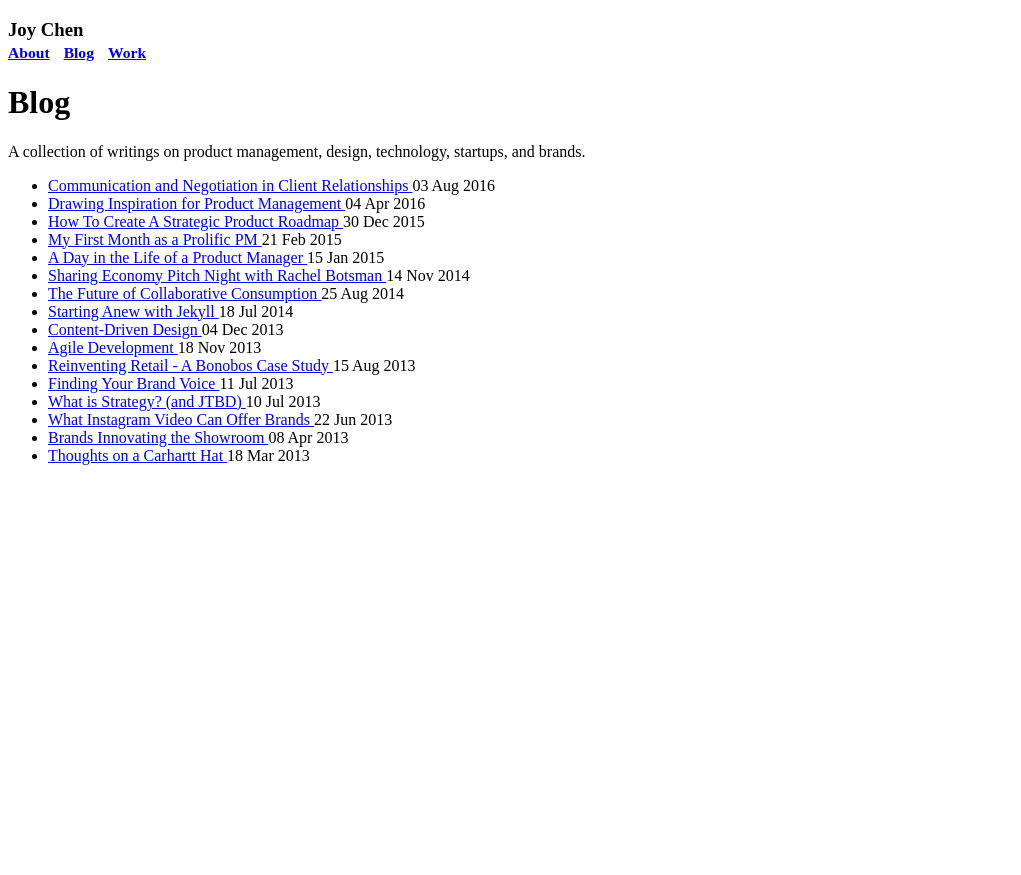
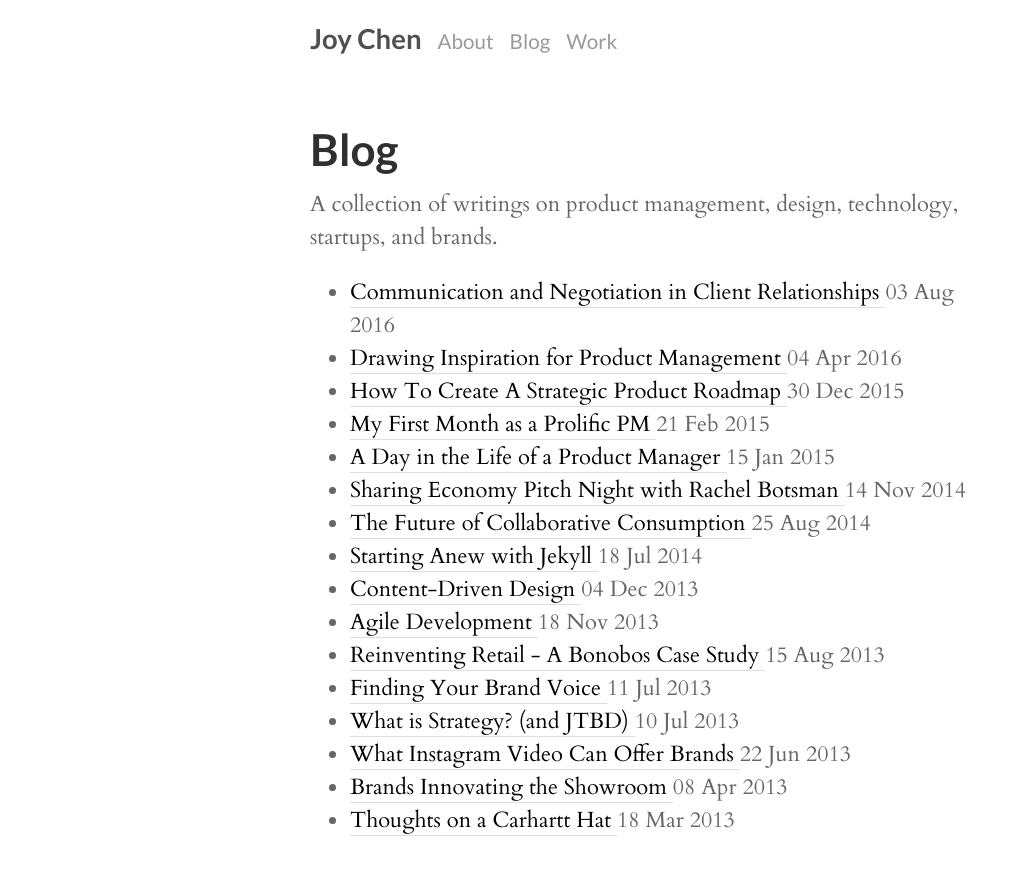
Before and after one commit to joyvchen/joyvchen.github.io, a Jekyll site: the page built from blog.md, in a window 1280 px wide. Shown: the top 875 px of the page, without its empty margins (0-1021 px from the left). Built offline with Jekyll 4.4.1, drawn with Linux system fonts in a browser that asks for light colours; nearby versions of some CDN libraries; some web fonts are replaced; library files that are not in the unit come from our copies.

Commit message:
base url fix

```diff
--- a/_config.yml
+++ b/_config.yml
@@ -10,7 +10,7 @@
 title:            Joy Chen
 tagline:          'The personal website of Joy Chen'
 url:              http://joyvchen.github.io
-baseurl:          /
+baseurl:          ""
 author:
   name:           'Joy Chen'
   url:            https://twitter.com/chenjoyv
--- a/_includes/head.html
+++ b/_includes/head.html
@@ -14,17 +14,17 @@
   </title>
 
   <!-- CSS -->
-  <link rel="stylesheet" href="{{ site.baseurl }}public/css/poole.css" />
-  <link rel="stylesheet" href="{{ site.baseurl }}public/css/syntax.css" />
+  <link rel="stylesheet" href="/{{ site.baseurl }}public/css/poole.css" />
+  <link rel="stylesheet" href="/{{ site.baseurl }}public/css/syntax.css" />
   <link rel="stylesheet" href="//fonts.googleapis.com/css?family=Cardo:400,400italic,700,700italic" rel='stylesheet' type='text/css' />
   <link rel="stylesheet" href="//fonts.googleapis.com/css?family=Lato:400,400italic,700,700italic" rel='stylesheet' type='text/css' />
-  <link rel="stylesheet" type="text/css" href="{{ site.baseurl }}public/css/slick.css" />
+  <link rel="stylesheet" type="text/css" href="/{{ site.baseurl }}public/css/slick.css" />
   <link rel="stylesheet" type="text/css" href="http://weloveiconfonts.com/api/?family=entypo" />
 
   <!-- Icons -->
-  <link rel="apple-touch-icon-precomposed" sizes="144x144" href="{{ site.baseurl }}public/apple-touch-icon-144-precomposed.png">
-  <link rel="shortcut icon" href="{{ site.baseurl }}public/favicon.ico">
+  <link rel="apple-touch-icon-precomposed" sizes="144x144" href="/{{ site.baseurl }}public/apple-touch-icon-144-precomposed.png">
+  <link rel="shortcut icon" href="/{{ site.baseurl }}public/favicon.ico">
 
   <!-- RSS -->
-  <link rel="alternate" type="application/rss+xml" title="RSS" href="{{ site.baseurl }}atom.xml">
+  <link rel="alternate" type="application/rss+xml" title="RSS" href="/{{ site.baseurl }}atom.xml">
 </head>
```
